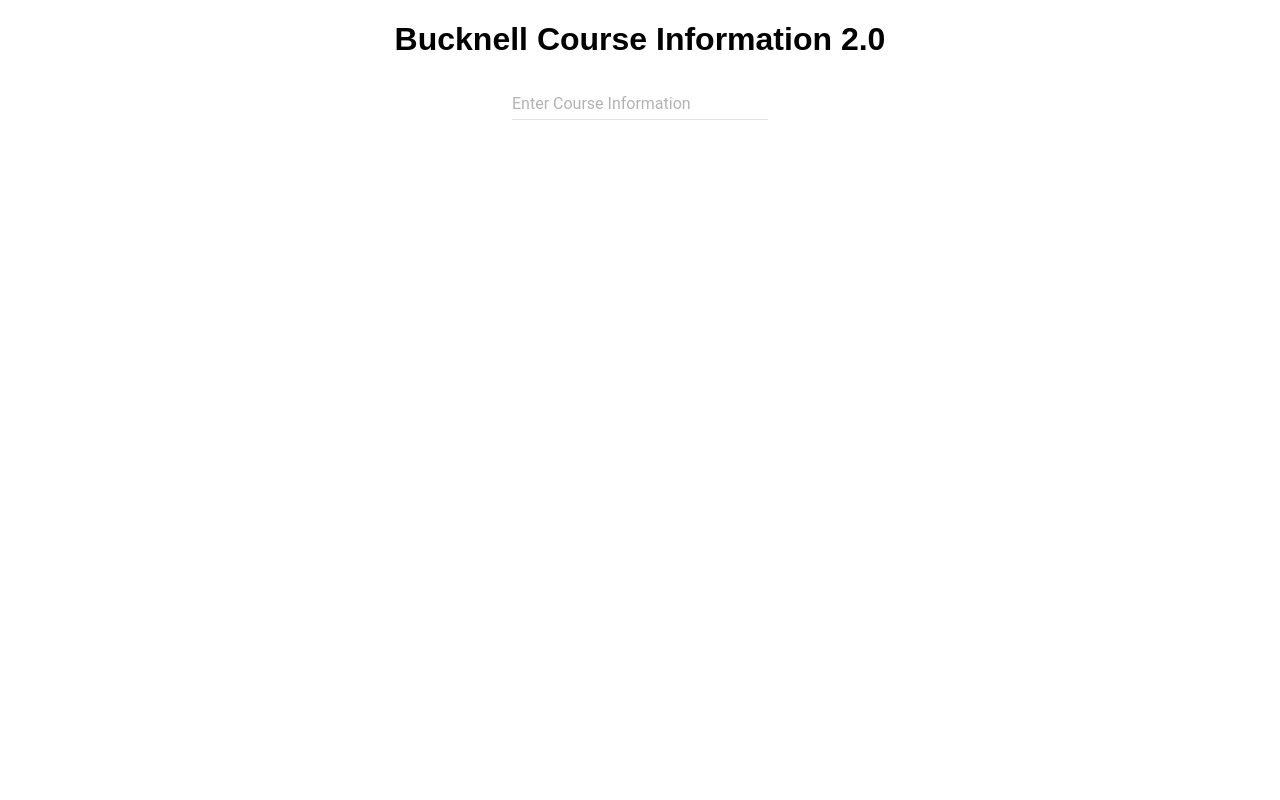
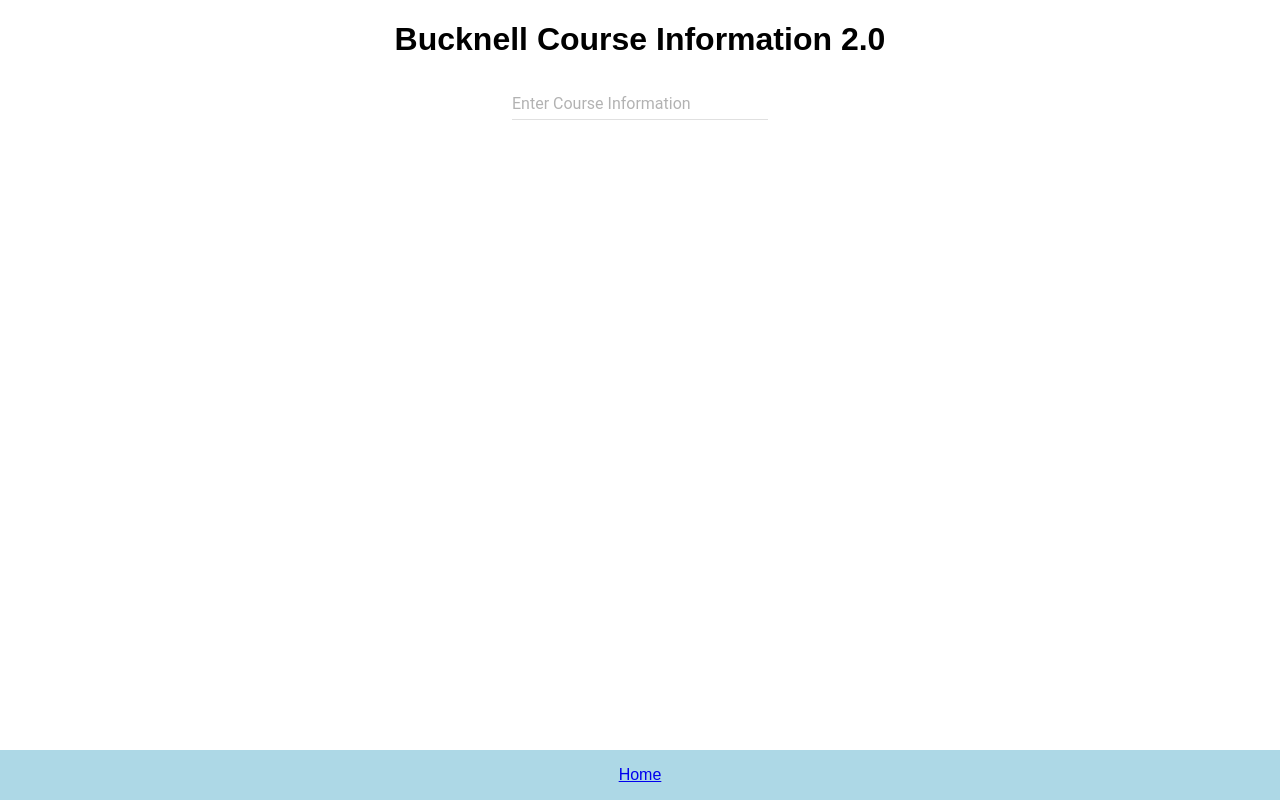
Before and after one commit to jackhalltipping/bucknell_fullstack_csci379, a React (Create React App) app in the folder project2/: page / in a window 1280 px wide. Built offline with nearby package versions, Linux system fonts and the light colour scheme; what react-tap-event-plugin would draw is missing.

Commit message:
Some styling

```diff
--- a/project2/src/App.css
+++ b/project2/src/App.css
@@ -26,3 +26,13 @@
   from { transform: rotate(0deg); }
   to { transform: rotate(360deg); }
 }
+
+.footer {
+    position: fixed;
+    left: 0;
+    bottom: 0;
+    width: 100%;
+    background-color: lightblue;
+    color: white;
+    text-align: center;
+}
--- a/project2/src/App.js
+++ b/project2/src/App.js
@@ -45,6 +45,9 @@
       <h1> Bucknell Course Information 2.0 </h1>
       <TextField value={this.state.text} onKeyUp={this.search} onChange={this.searchUpdate} hintText="Enter Course Information"/>
       {this.state.data}
+      <div class="footer">
+        <p><a href="https://jackhalltipping.github.io/bucknell_fullstack_csci379/">Home</a></p>
+      </div>
       </div>
     );
   }
--- a/project2/src/index.js
+++ b/project2/src/index.js
@@ -14,26 +14,7 @@
 
 // Build M-UI theme for app
 const getTheme = () => {
-  let overwrites = {
-    palette: {
-    primary1Color: '#2196f3',
-    primary2Color: '#1976d2',
-    accent1Color: '#f57c00',
-    pickerHeaderColor: '#2196f3',
-    accent2Color: '#ef6c00'
-  },
-    tabs: {
-      backgroundColor: '#f5f5f5',
-      textColor: '#2196f3',
-      selectedTextColor: '#ef6c00'
-    },
-      snackbar: {
-        backgroundColor: '#eeeeee',
-        textColor: '#212121',
-        actionColor: '#1565c0'
-      }
-    };
-    return getMuiTheme(baseTheme, overwrites);
+    return getMuiTheme(baseTheme);
   };
 
 const Container = () => (
```
